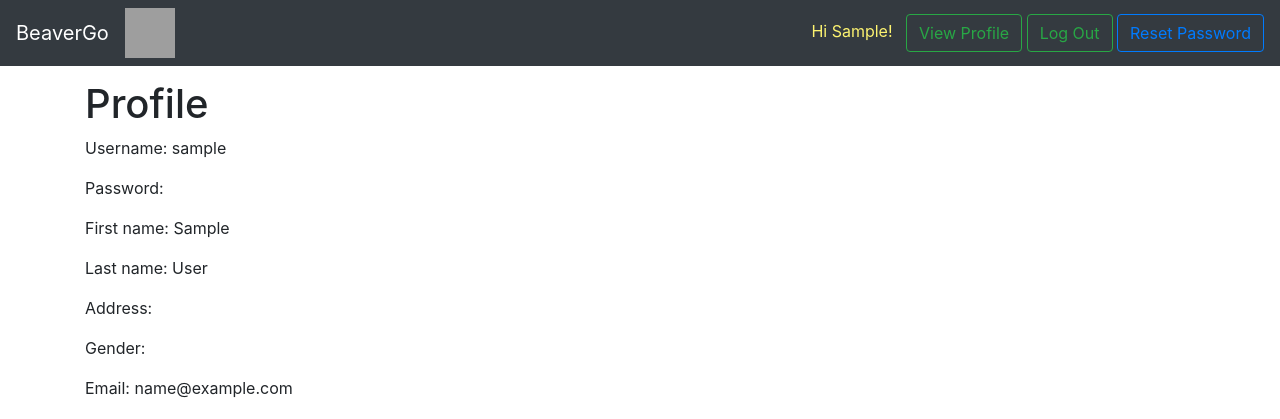
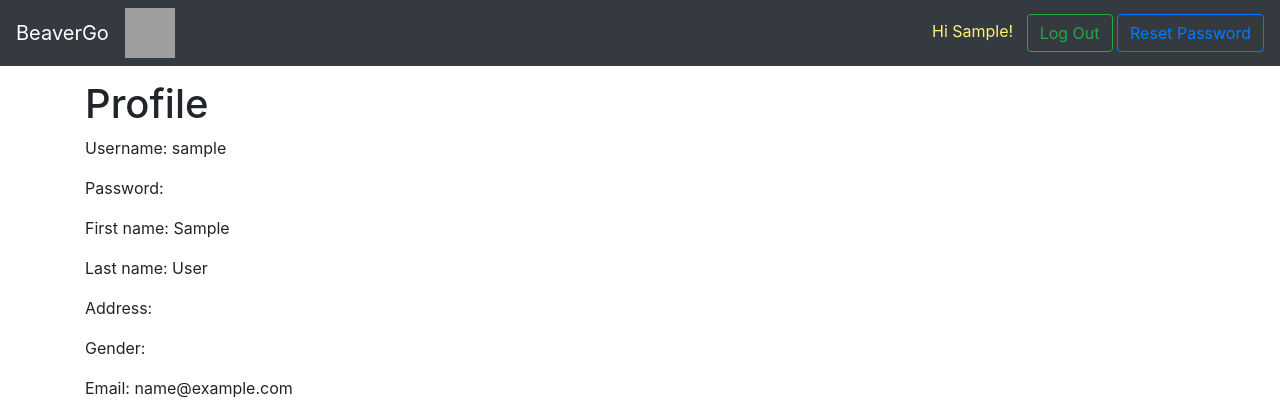
Before and after one commit to jshota/BeaverGo, a Django app: page /accounts/profile/ in a window 1280 px wide. Shown: the top 419 px of the page. Run offline with Django 3.2, Linux system fonts and the light colour scheme; the visitor is signed in with stand-in values (Sample User, id 1); some libraries are stand-ins or nearby versions; grey boxes are pictures that could not be loaded.

Commit message:
Update profile.html

```diff
--- a/templates/accounts/profile.html
+++ b/templates/accounts/profile.html
@@ -16,7 +16,6 @@
 			<form class="form-inline my-2 my-lg-0">
 				<div>
 					<font color="#FDF370">Hi {{ user.first_name }}!&nbsp;&nbsp;</font>
-					<a href="{% url 'profile_view' %}"><button class="btn btn-outline-success my-2 my-sm-0" type="button">View Profile</button></a>
 					<a href="{% url 'logout' %}"><button class="btn btn-outline-success my-2 my-sm-0" type="button">Log Out</button></a>
 					<a href="{% url 'password_reset' %}"><button class="btn btn-outline-primary my-2 my-sm-0" type="button">Reset Password</button></a>
 				</div>
```
